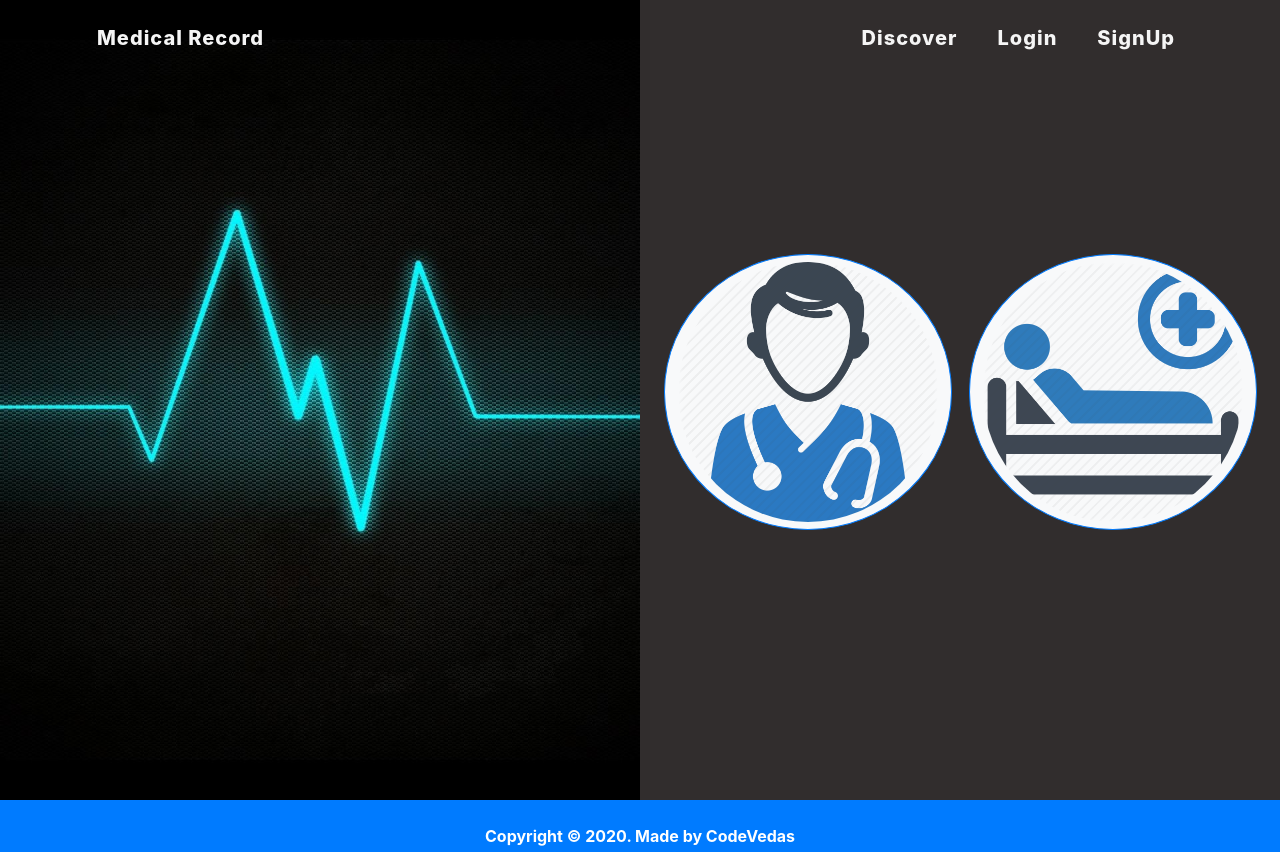
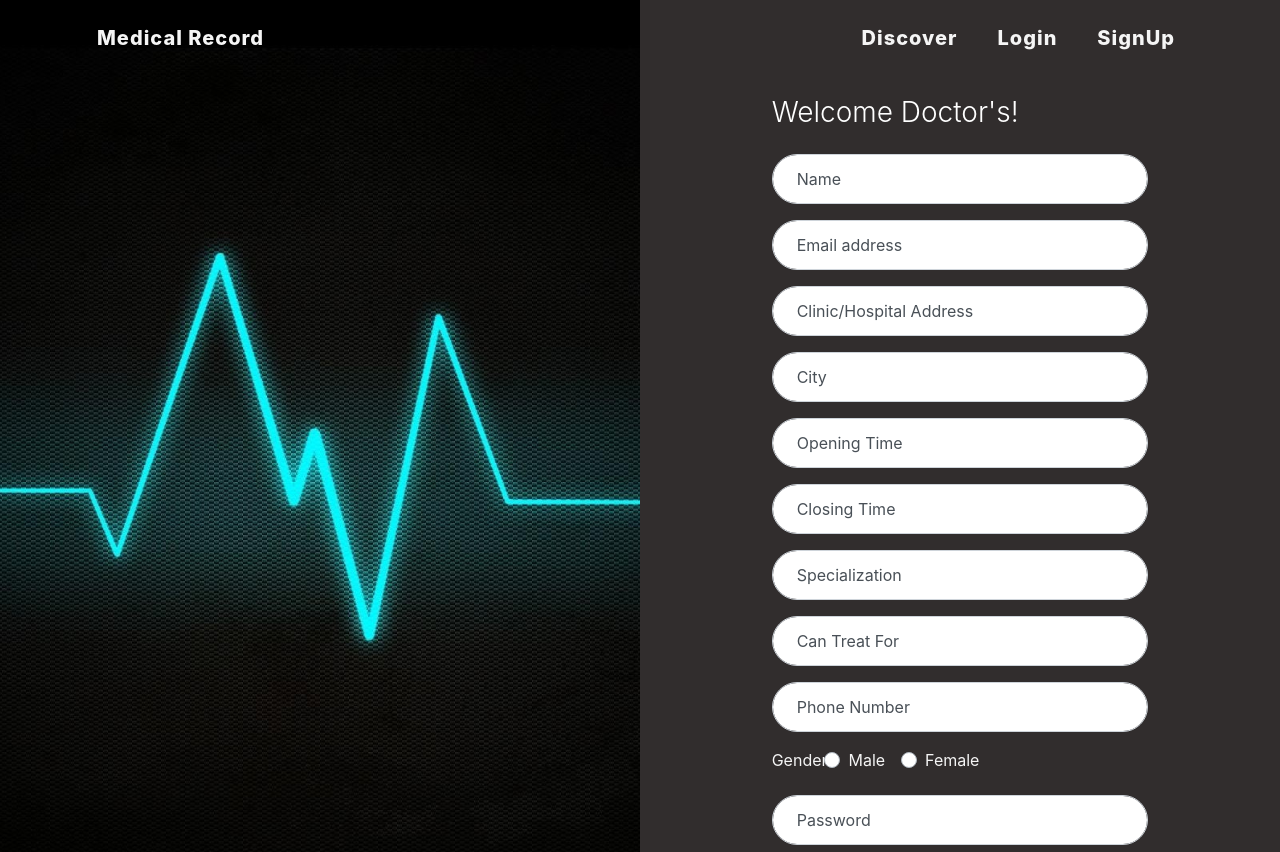
Before and after one commit to Rishabhltfb/Mr.medic, a React (Create React App) app in the folder react_webapp/: page /signup in a window 1280 px wide. Shown: the top 852 px of the page. Built offline with nearby package versions, Linux system fonts and the light colour scheme.

Commit message:
Adding state to doctorSignup

```diff
--- a/react_webapp/src/components/DoctorSignup/DoctorSignup.js
+++ b/react_webapp/src/components/DoctorSignup/DoctorSignup.js
@@ -1,63 +1,149 @@
 import React, { Component } from "react";
+import classnames from "classnames";
+export default class DoctorSignup extends Component {
+  constructor() {
+    super();
+    this.state = {
+      name: "",
+      email: "",
+      password: "",
+      phone: "",
+      city: "",
+      clinickAddress: "",
+      gender: "",
+      specialization: "",
+      canTreatFor: "",
+      openingTime: "",
+      closingTime: "",
+      errors: {}
+    };
 
-export default class DoctorSignup extends Component {
+    this.onChange = this.onChange.bind(this);
+    this.onSubmit = this.onSubmit.bind(this);
+    this.setGender = this.setGender.bind(this);
+  }
+
+  onSubmit(event) {
+    event.preventDefault();
+    const newDoctorUser = {
+      name: this.state.name,
+      email: this.state.email,
+      phone: this.state.phone,
+      city: this.state.city,
+      clinickAddress: this.state.clinickAddress,
+      gender: this.state.gender,
+      specialization: this.state.specialization,
+      canTreatFor: this.state.canTreatFor,
+      openingTime: this.state.openingTime,
+      closingTime: this.state.clinickAddress
+    };
+
+    console.log(newDoctorUser);
+  }
+
+  onChange(event) {
+    this.setState({ [event.target.name]: event.target.value });
+    console.log({ [event.target.name]: event.target.value });
+  }
+
+  setGender(event) {
+    this.setState({ [event.target.name]: event.target.value });
+    console.log({ [event.target.name]: event.target.value });
+  }
+
   render() {
+    const { errors } = this.state;
     return (
       <div className="col-md-9 col-lg-8 mx-auto">
         <h3 className="login-heading mb-4 mt-5" style={{ color: "white" }}>
           Welcome Doctor's!
         </h3>
-        <form className="form-signin">
+        <form className="form-signin" onSubmit={this.onSubmit}>
           <div className="form-label-group">
             <input
               type="text"
               id="inputUserame"
-              className="form-control"
+              name="name"
+              className={classnames("form-control", {
+                "is-invalid": errors.name
+              })}
+              value={this.state.name}
+              onChange={this.onChange}
               placeholder="Name"
               required
               autofocus
             />
             <label for="inputUserame">Name</label>
+            {errors.name && (
+              <div className="is-invalid-feedback">{errors.name}</div>
+            )}
           </div>
 
           <div className="form-label-group">
             <input
               type="email"
               id="inputEmail"
-              className="form-control"
+              name="email"
+              value={this.state.email}
+              onChange={this.onChange}
+              className={classnames("form-control", {
+                "is-invalid": errors.email
+              })}
               placeholder="Email address"
               required
             />
             <label for="inputEmail">Email address</label>
+            {errors.name && (
+              <div className="is-invalid-feedback">{errors.email}</div>
+            )}
           </div>
 
           <div className="form-label-group">
             <input
               type="text"
               id="inputClinicAddress"
-              className="form-control"
+              name="clinickAddress"
+              className={classnames("form-control", {
+                "is-invalid": errors.clinickAddress
+              })}
+              value={this.state.clinickAddress}
+              onChange={this.onChange}
               placeholder="Clinic/Hospital Address"
               required
             />
             <label for="inputClinicAddress">Clinic/Hospital Address</label>
+            {errors.name && (
+              <div className="is-invalid-feedback">{errors.clinickAddress}</div>
+            )}
           </div>
 
           <div className="form-label-group">
             <input
               type="text"
               id="inputCity"
-              className="form-control"
+              name="city"
+              className={classnames("form-control", {
+                "is-invalid": errors.city
+              })}
+              value={this.state.value}
+              onChange={this.onChange}
               placeholder="City"
               required
             />
             <label for="inputCity">City</label>
+            {errors.name && (
+              <div className="is-invalid-feedback">{errors.city}</div>
+            )}
           </div>
 
           <div className="form-label-group">
             <input
               type="text"
               id="inputOpeningTime"
+              name="openingTime"
               className="form-control"
+              value={this.state.openingTime}
+              onChange={this.onChange}
               placeholder="Opening Time"
               required
             />
@@ -68,7 +154,10 @@ export default class DoctorSignup extends Component {
             <input
               type="text"
               id="inputClosingTime"
+              name="closingTime"
               className="form-control"
+              value={this.state.closingTime}
+              onChange={this.onChange}
               placeholder="Closing Time"
               required
             />
@@ -78,18 +167,29 @@ export default class DoctorSignup extends Component {
             <input
               type="text"
               id="specialization"
-              className="form-control"
+              name="specialization"
+              className={classnames("form-control", {
+                "is-invalid": errors.specialization
+              })}
+              value={this.state.specialization}
+              onChange={this.onChange}
               placeholder="Specialization"
               required
             />
             <label for="specialization">Specialization</label>
+            {errors.name && (
+              <div className="is-invalid-feedback">{errors.specialization}</div>
+            )}
           </div>
 
           <div className="form-label-group">
             <input
               type="text"
               id="inputCanTreatFor"
+              name="canTreatFor"
               className="form-control"
+              value={this.state.canTreatFor}
+              onChange={this.onChange}
               placeholder="Can Treat For"
               required
             />
@@ -97,9 +197,12 @@ export default class DoctorSignup extends Component {
           </div>
           <div className="form-label-group">
             <input
-              type="number"
+              type="text"
               id="inputPhoneNumber"
+              name="phone"
               className="form-control"
+              value={this.state.phone}
+              onChange={this.onChange}
               placeholder="Phone Number"
               required
             />
@@ -113,8 +216,10 @@ export default class DoctorSignup extends Component {
                 <input
                   type="radio"
                   id="inputMale"
-                  name="customRadioInline1"
+                  name="gender"
+                  value="Male"
                   className="custom-control-input"
+                  onClick={this.setGender}
                 />
                 <label className="custom-control-label" for="inputMale">
                   Male
@@ -124,8 +229,10 @@ export default class DoctorSignup extends Component {
                 <input
                   type="radio"
                   id="inputFemale"
-                  name="customRadioInline1"
+                  name="gender"
+                  value="Female"
                   className="custom-control-input"
+                  onClick={this.setGender}
                 />
                 <label className="custom-control-label" for="inputFemale">
                   Female
@@ -138,11 +245,19 @@ export default class DoctorSignup extends Component {
             <input
               type="password"
               id="inputPassword"
-              className="form-control"
+              name="password"
+              className={classnames("form-control", {
+                "is-invalid": errors.openingTime
+              })}
+              value={this.state.password}
+              onChange={this.onChange}
               placeholder="Password"
               required
             />
             <label for="inputPassword">Password</label>
+            {errors.name && (
+              <div className="is-invalid-feedback">{errors.password}</div>
+            )}
           </div>
 
           <button
--- a/react_webapp/src/views/Signup/Signup.js
+++ b/react_webapp/src/views/Signup/Signup.js
@@ -20,7 +20,7 @@ export default class Signup extends Component {
             <div className="login d-flex align-items-center py-5">
               <div className="container">
                 <div className="row">
-                  <div
+                  {/* <div
                     className="card text-white bg-light mb-3 mx-auto rounded-circle border-primary "
                     style={{ maxWidth: "18" + "rem" }}
                   >
@@ -43,7 +43,8 @@ export default class Signup extends Component {
                         alt="Card image"
                       />
                     </button>
-                  </div>
+                  </div> */}
+                  <DoctorSignup />
                 </div>
               </div>
             </div>
```
